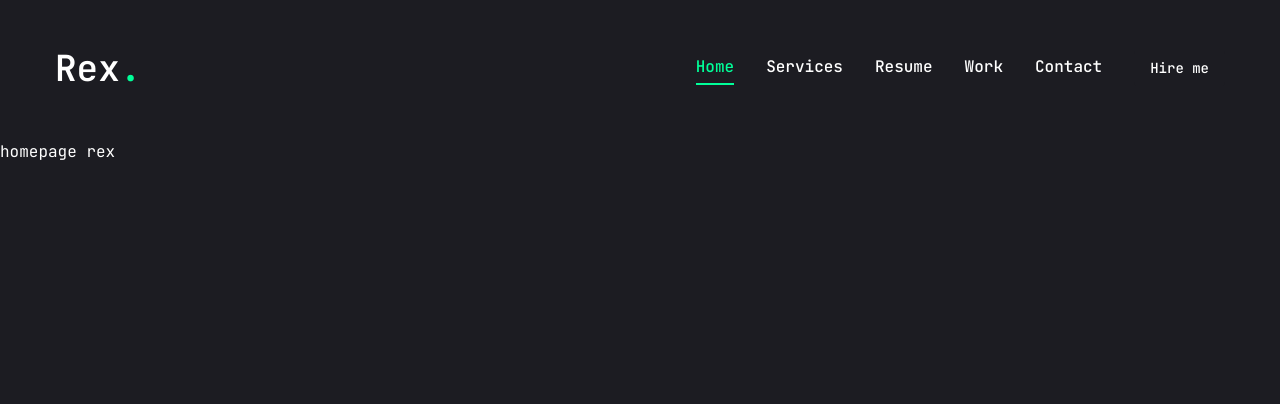
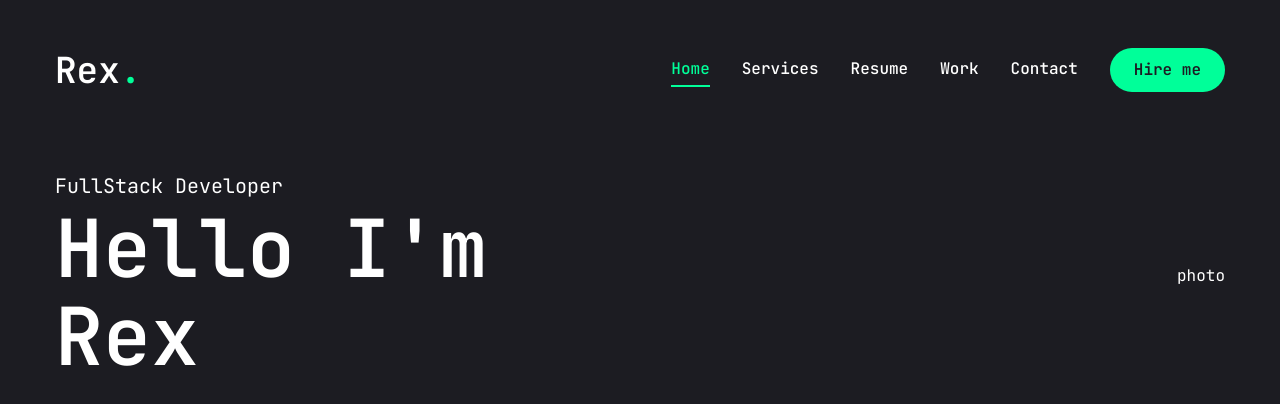
Before and after one commit to rex1008/rex-site, a Next.js app: page / in a window 1280 px wide. Shown: the top 404 px of the page. Built offline with nearby package versions, Linux system fonts and the light colour scheme.

Commit message:
homepage

```diff
--- a/app/globals.css
+++ b/app/globals.css
@@ -6,4 +6,13 @@
   body {
     @apply font-primary bg-primary text-white leading-loose;
   }
+  .h1 {
+    @apply text-[48px] xl:text-[80px] leading-[1.1] font-semibold;
+  }
+  .h2 {
+    @apply text-[36px] xl:text-[48px] leading-[1.1] font-semibold;
+  }
+  .h3 {
+    @apply text-[20px] xl:text-[24px] leading-[1.1] font-semibold;
+  }
 }
--- a/app/page.jsx
+++ b/app/page.jsx
@@ -1,7 +1,22 @@
-import Image from "next/image";
+import { FiDownload } from 'react-icons/fi'
 
-export default function Home() {
+const Home = () => {
   return (
-    <main>homepage rex</main>
-  );
+    <section className='h-full'>
+      <div className="container mx-auto h-full">
+        <div className='flex flex-col xl:flex-row items-center justify-between xl:pt-8 xl:pb-24'>
+          <div className='text-center xl:text-left'>
+            <span className='text-xl'>FullStack Developer</span>
+            <h1 className='h1'>
+              Hello I&apos;m <br /><span>Rex</span>
+            </h1>
+          </div>
+
+          <div>photo</div>
+        </div>
+      </div>
+    </section>
+  )
 }
+
+export default Home
--- a/components/Header.jsx
+++ b/components/Header.jsx
@@ -3,6 +3,7 @@ import React from 'react'
 import Link from 'next/link'
 import { Button } from './ui/button'
 import Nav from './Nav'
+import MobileNav from './MobileNav'
 
 const Header = () => {
   return (
@@ -20,7 +21,9 @@ const Header = () => {
           </Link>
         </div>
 
-        <div className='xl:hidden'>mobile nav</div>
+        <div className='xl:hidden'>
+          <MobileNav />
+        </div>
       </div>
     </header>
   )
--- /dev/null
+++ b/components/MobileNav.jsx
@@ -0,0 +1,61 @@
+"use client";
+
+import { Sheet, SheetContent, SheetTrigger } from '@/components/ui/sheet'
+import Link from 'next/link';
+import { usePathname } from 'next/navigation';
+import { CiMenuFries } from 'react-icons/ci'
+
+const links = [
+  {
+    name: 'home',
+    path: "/"
+  },
+  {
+    name: 'services',
+    path: "/services"
+  },
+  {
+    name: 'resume',
+    path: "/resume"
+  },
+  {
+    name: 'work',
+    path: "/work"
+  },
+  {
+    name: 'contact',
+    path: "/contact"
+  },
+]
+
+const MobileNav = () => {
+  const pathname = usePathname();
+  return (
+    <Sheet>
+      <SheetTrigger className='flex justify-center item-center'>
+        <CiMenuFries className='text-[32px] text-accent' />
+      </SheetTrigger>
+      <SheetContent className='flex flex-col'>
+        <div className='mt-32 mb-40 text-center text-2xl'>
+          <Link href="/">
+            <h1 className='text-4xl font-semibold'>
+              Rex<span className='text-accent'>.</span>
+            </h1>
+          </Link>
+        </div>
+        <nav className='flex flex-col justify-center items-center gap-8'>
+          {
+            links.map((link, index) => {
+              return <Link
+                href={link.path}
+                key={index}
+                className={`${link.path === pathname && 'text-accent border-b-2 border-accent'} text-xl capitalize hover:text-accent transition-all`}>{link.name}</Link>
+            })
+          }
+        </nav>
+      </SheetContent>
+    </Sheet>
+  )
+}
+
+export default MobileNav
--- a/components/ui/button.jsx
+++ b/components/ui/button.jsx
@@ -5,25 +5,18 @@ import { cva } from "class-variance-authority";
 import { cn } from "@/lib/utils"
 
 const buttonVariants = cva(
-  "inline-flex items-center justify-center gap-2 whitespace-nowrap rounded-md text-sm font-medium ring-offset-background transition-colors focus-visible:outline-none focus-visible:ring-2 focus-visible:ring-ring focus-visible:ring-offset-2 disabled:pointer-events-none disabled:opacity-50 [&_svg]:pointer-events-none [&_svg]:size-4 [&_svg]:shrink-0",
+  "inline-flex items-center justify-center whitespace-nowrap rounded-full text-base font-semibold ring-offset-white transition-colors",
   {
     variants: {
       variant: {
-        default: "bg-primary text-primary-foreground hover:bg-primary/90",
-        destructive:
-          "bg-destructive text-destructive-foreground hover:bg-destructive/90",
-        outline:
-          "border border-input bg-background hover:bg-accent hover:text-accent-foreground",
-        secondary:
-          "bg-secondary text-secondary-foreground hover:bg-secondary/80",
-        ghost: "hover:bg-accent hover:text-accent-foreground",
-        link: "text-primary underline-offset-4 hover:underline",
+        default: "bg-accent text-primary hover:bg-accent-hover ",
+        primary: "bg-primary text-white",
+        outline: "border border-accent bg-transparent text-accent hover:bg-accent hover:text-primary"
       },
       size: {
-        default: "h-10 px-4 py-2",
-        sm: "h-9 rounded-md px-3",
-        lg: "h-11 rounded-md px-8",
-        icon: "h-10 w-10",
+        default: "h-[44px] px-6",
+        md: "h-[48px] px-6",
+        lg: "h-[56px] px-8 text-sm uppercase tracking-[2px]",
       },
     },
     defaultVariants: {
--- a/components/ui/sheet.jsx
+++ b/components/ui/sheet.jsx
@@ -2,9 +2,10 @@
 import * as React from "react"
 import * as SheetPrimitive from "@radix-ui/react-dialog"
 import { cva } from "class-variance-authority";
-import { X } from "lucide-react"
 
 import { cn } from "@/lib/utils"
+
+import { IoMdClose } from 'react-icons/io'
 
 const Sheet = SheetPrimitive.Root
 
@@ -26,7 +27,7 @@ const SheetOverlay = React.forwardRef(({ className, ...props }, ref) => (
 SheetOverlay.displayName = SheetPrimitive.Overlay.displayName
 
 const sheetVariants = cva(
-  "fixed z-50 gap-4 bg-background p-6 shadow-lg transition ease-in-out data-[state=open]:animate-in data-[state=closed]:animate-out data-[state=closed]:duration-300 data-[state=open]:duration-500",
+  "fixed z-50 gap-4 bg-primary p-6 shadow-lg transition ease-in-out data-[state=open]:animate-in data-[state=closed]:animate-out data-[state=closed]:duration-300 data-[state=open]:duration-500",
   {
     variants: {
       side: {
@@ -35,7 +36,7 @@ const sheetVariants = cva(
           "inset-x-0 bottom-0 border-t data-[state=closed]:slide-out-to-bottom data-[state=open]:slide-in-from-bottom",
         left: "inset-y-0 left-0 h-full w-3/4 border-r data-[state=closed]:slide-out-to-left data-[state=open]:slide-in-from-left sm:max-w-sm",
         right:
-          "inset-y-0 right-0 h-full w-3/4  border-l data-[state=closed]:slide-out-to-right data-[state=open]:slide-in-from-right sm:max-w-sm",
+          "inset-y-0 right-0 h-full w-3/4 data-[state=closed]:slide-out-to-right data-[state=open]:slide-in-from-right sm:max-w-sm",
       },
     },
     defaultVariants: {
@@ -50,8 +51,8 @@ const SheetContent = React.forwardRef(({ side = "right", className, children, ..
     <SheetPrimitive.Content ref={ref} className={cn(sheetVariants({ side }), className)} {...props}>
       {children}
       <SheetPrimitive.Close
-        className="absolute right-4 top-4 rounded-sm opacity-70 ring-offset-background transition-opacity hover:opacity-100 focus:outline-none focus:ring-2 focus:ring-ring focus:ring-offset-2 disabled:pointer-events-none data-[state=open]:bg-secondary">
-        <X className="h-4 w-4" />
+        className="absolute right-8 top-8 trasition-opacity outline-none">
+        <IoMdClose className="text-3xl text-accent" />
         <span className="sr-only">Close</span>
       </SheetPrimitive.Close>
     </SheetPrimitive.Content>
--- a/package.json
+++ b/package.json
@@ -22,6 +22,7 @@
     "next": "14.2.13",
     "react": "^18",
     "react-dom": "^18",
+    "react-icons": "^5.5.0",
     "tailwind-merge": "^3.3.0",
     "tailwindcss-animate": "^1.0.7"
   },
```
Also changed, not shown: 1 other file (tests, documents, lock files or other folders).
